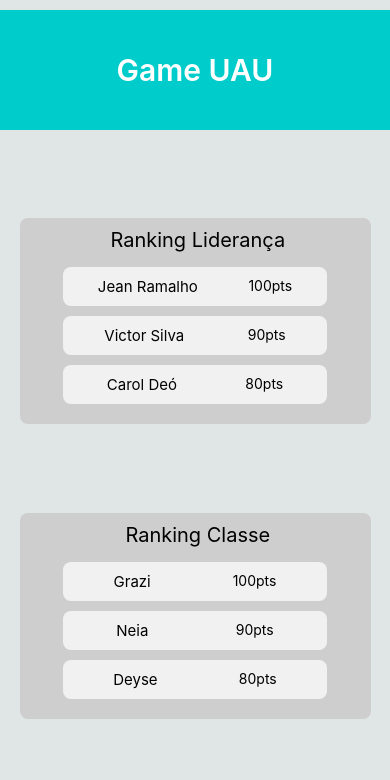
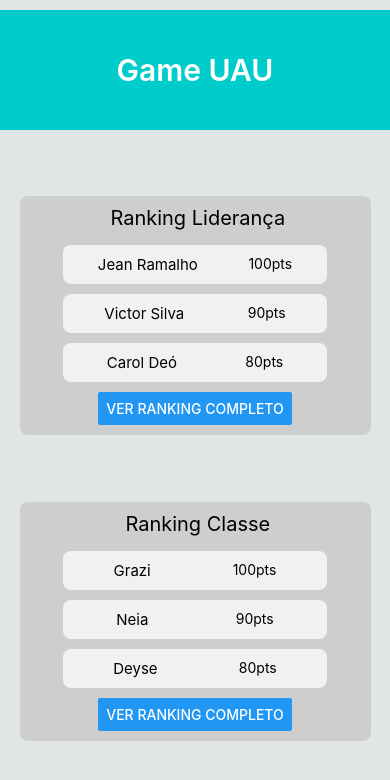
Before and after one commit to jeanramalho/game-uau, a React Native app: screen / in a window 390 px wide. Shown: the top 780 px of the page. Built offline with nearby package versions, Linux system fonts and the light colour scheme.

Commit message:
implementa botão no ranking

```diff
--- a/src/Components/Ranking/index.js
+++ b/src/Components/Ranking/index.js
@@ -12,6 +12,7 @@ const Ranking = ({tipo}) => {
         <Card pontos={100} participante={"Jean Ramalho"}/>
         <Card pontos={90} participante={"Victor Silva"}/>
         <Card pontos={80} participante={"Carol Deó"}/>
+        <Button title='Ver Ranking Completo'/>
       </View>
     )
   } else if(tipo == "classe"){
@@ -21,6 +22,7 @@ const Ranking = ({tipo}) => {
         <Card pontos={100} participante={"Grazi"}/>
         <Card pontos={90} participante={"Neia"}/>
         <Card pontos={80} participante={"Deyse"}/>
+        <Button title='Ver Ranking Completo'/>
       </View>
     )
   }
```
